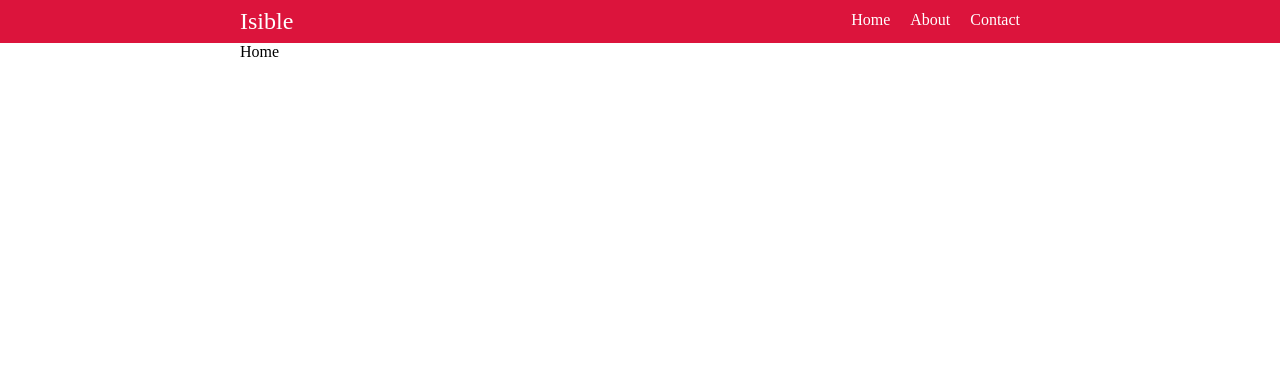
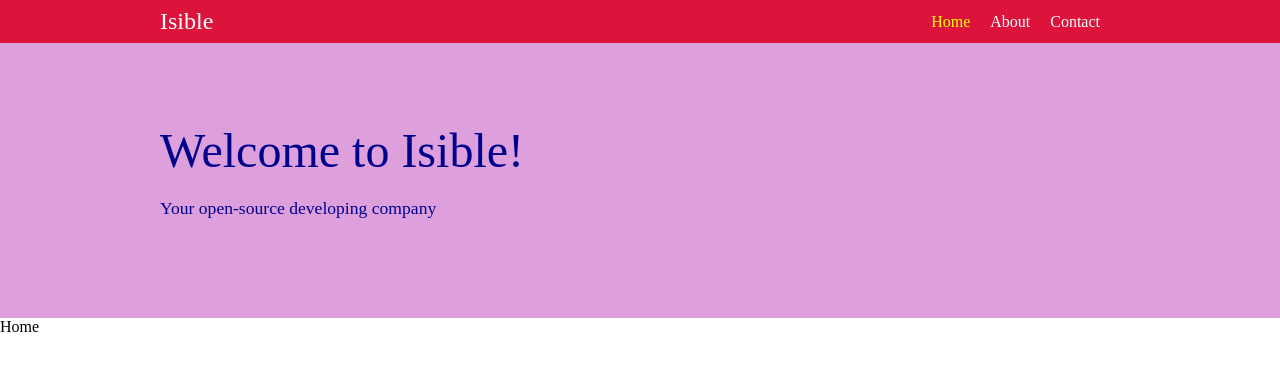
Before and after one commit to Isible/isible-site, a SvelteKit app: page / in a window 1280 px wide. Shown: the top 370 px of the page. Built offline with nearby package versions, Linux system fonts and the light colour scheme.

Commit message:
added background

```diff
--- a/src/app.html
+++ b/src/app.html
@@ -15,7 +15,7 @@
 			margin: 0;
 		}
 		.container {
-			max-width: 800px;
+			max-width: 960px;
 			margin: 0 auto;
 		}
 	</style>
--- a/src/routes/+layout.svelte
+++ b/src/routes/+layout.svelte
@@ -1,52 +1,7 @@
-<nav>
-    <div class = "container">
-        <h1>Isible</h1>
+<script>
+    import Navbar from "./navbar.svelte"
+</script>
 
-        <ul>
-            <li>
-                <a href="/">Home</a>
-            </li>
-            <li>
-                <a href="/about">About</a>
-            </li>
-            <li>
-                <a href="/contact">Contact</a>
-            </li>
-        </ul>
-    </div>
-</nav>
+<Navbar />
 
-<div class="container">
     <slot />
-</div>
-
-<style>
-    nav {
-        padding: 0.5em;
-        font-family: lucia;
-        color: white;
-        background-color: rgb(220, 20, 60);
-    }
-    .container {
-        display: flex;
-    }
-    ul {
-        display: flex;
-        margin: 0;
-        margin-left: auto;
-        list-style: none;
-    }
-    li {
-        margin-right: 20px;
-        margin-top: 2.5px;
-    }
-    h1 {
-        margin: 0;
-        font-size: 1pm;
-        font-weight: normal;
-    }
-    a {
-        text-decoration: none;
-        color: white;
-    }
-</style>
--- a/src/routes/+page.svelte
+++ b/src/routes/+page.svelte
@@ -1 +1,6 @@
+<script>
+    import Hero from "./Hero.svelte";
+
+</script>
+<Hero />
 Home
--- /dev/null
+++ b/src/routes/Hero.svelte
@@ -0,0 +1,25 @@
+<div class="hero">
+    <div class="container">
+        <h2>Welcome to Isible!</h2>
+        <p>
+        Your open-source developing company
+        </p>
+    </div>
+</div>
+
+<style>
+    .hero {
+        padding: 5em 0;
+        background-color: plum;
+        color: darkblue;
+    }
+    h2 {
+        margin: 0;
+        font-size: 3em;
+        font-weight: 500;
+    }
+    p {
+        font-size: 1.1em;
+        line-height: 1.4em;
+    }
+</style>
--- /dev/null
+++ b/src/routes/navbar.svelte
@@ -0,0 +1,68 @@
+<script>
+   import { page } from "$app/stores";
+
+   const navs = [
+    {
+        title: "Home",
+        href: "/"
+    },
+    {
+        title: "About",
+        href: "/about"
+    },
+    {
+        title: "Contact",
+        href: "/contact"
+    },
+   ];
+
+    $: routeId = $page.route.id;
+</script>
+
+<nav>
+    <div class = "container">
+        <h1>Isible</h1>
+
+        <ul>
+            {#each navs as {title, href}}
+            <li>
+                <a {href} class:active = {routeId == href} {title}>{title}</a>
+            </li>
+            {/each}
+        </ul>
+    </div>
+</nav>
+
+<style>
+    nav {
+        padding: 0.5em;
+        font-family: lucia;
+        color: white;
+        background-color: rgb(220, 20, 60);
+    }
+    .container {
+        display: flex;
+        align-items: center;
+    }
+    ul {
+        display: flex;
+        margin: 0;
+        margin-left: auto;
+        list-style: none;
+    }
+    li {
+        margin-right: 20px;
+    }
+    h1 {
+        margin: 0;
+        font-size: 1.5em;
+        font-weight: normal;
+    }
+    a {
+        text-decoration: none;
+        color: white;
+    }
+    .active {
+        color: yellow;
+    }
+</style>
```
